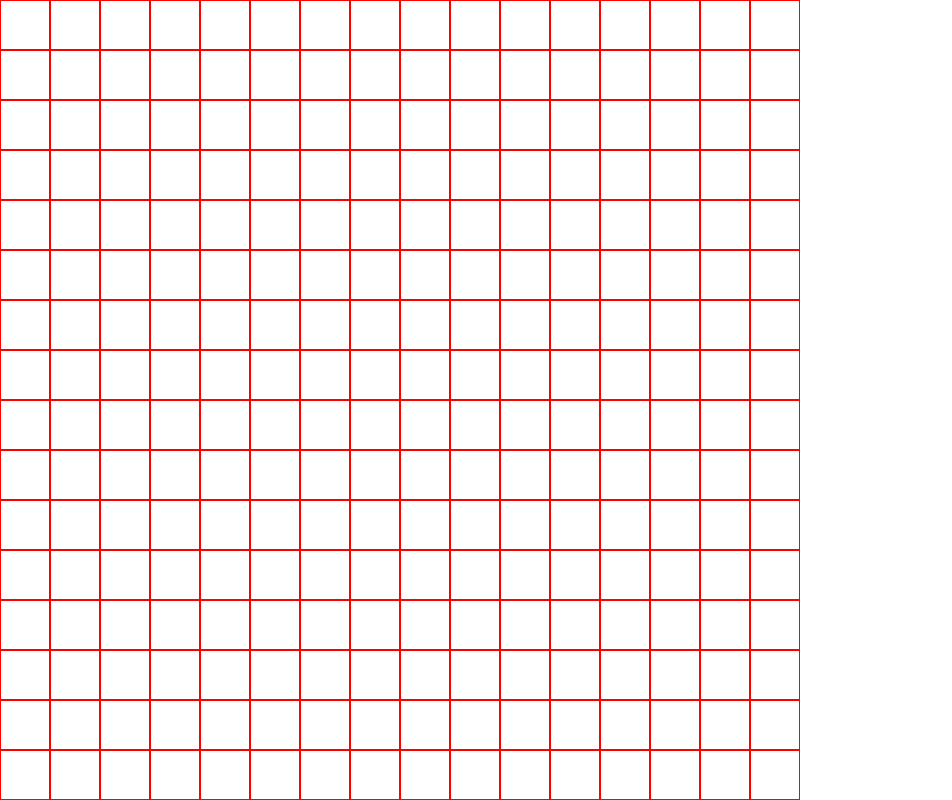
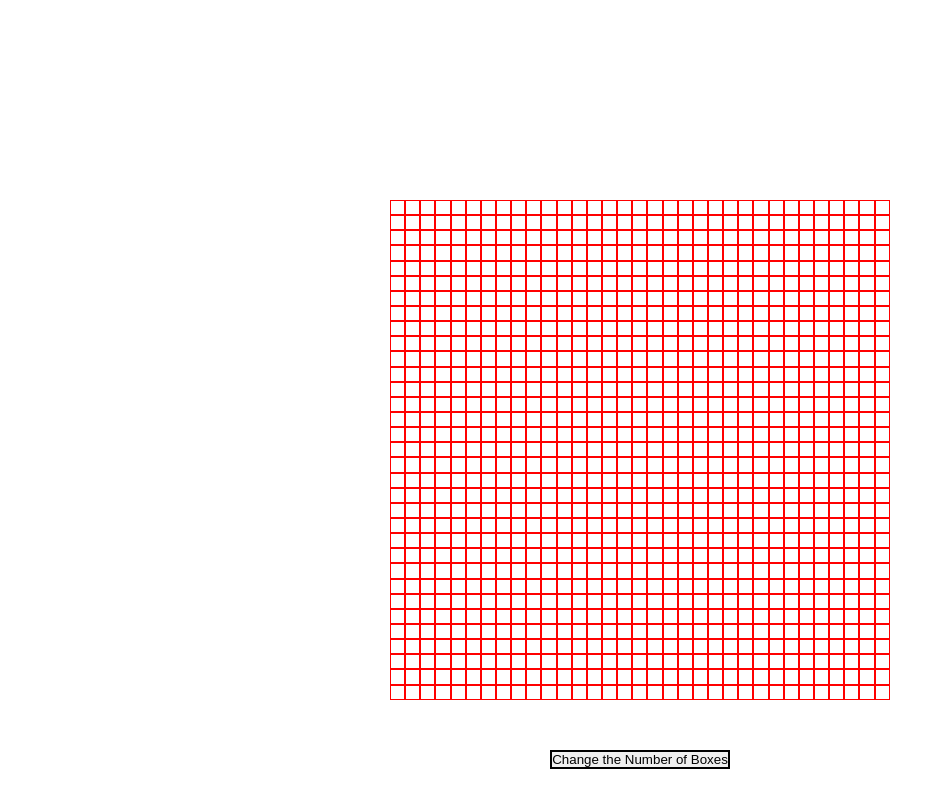
Before and after one commit to jeffreymbaldwin/etch, a plain HTML site: page index.html in a window 1280 px wide. Shown: the whole page, without its empty margins (0-952 px from the left). Drawn offline with Linux system fonts and the light colour scheme.

Commit message:
Center the grid in the middle of the webpage
Add a button and the prompt function to the
button

Add mouseover function to highlight the and color
the squares blue when the mouser goes over them

```diff
--- a/etch.css
+++ b/etch.css
@@ -1,13 +1,17 @@
 #container {
     display: flex;
     flex-wrap: wrap;
-    width: 800px;
+    width: 500px;
+    height: 500px;
+    margin-left: auto;
+    margin-right: auto;
+    margin-top: 200px;
 }
 
 .grid-item {
    display: flex;
-   width: 50px;
-   height: 50px;
+   width: calc(100% / 33);
+   height: calc(100% / 33);
    border: 1px solid red;
 }
 
@@ -16,5 +20,12 @@
     margin: 0;
     padding: 0;
 
+}
 
+#button {
+    margin-left: auto;
+    margin-right: auto;
+    display: flex;
+    margin-top: 50px;
+    border: 2px solid;
 }
--- a/etch.js
+++ b/etch.js
@@ -1,8 +1,22 @@
-for(let i =0; i<16; i++){
-    for(let j = 0; j < 16; j++) {
+for(let i =0; i<33; i++){
+    for(let j = 0; j < 33; j++) {
        const newDiv = document.createElement("div");
        newDiv.classList.add("grid-item");
         document.querySelector("#container").appendChild(newDiv);
 
+        newDiv.addEventListener("mouseover", ( ) => {
+            newDiv.style.backgroundColor = "blue";
+        })
+
     }
 }
+
+document.querySelector("#button").addEventListener("click",() => {
+    getUserInput();
+    //changeForLoop();
+    //changeHeightAndWidth();
+})
+
+function getUserInput (){
+    prompt("Enter a number for your square x square. No number larger than 100 please!");
+}
--- a/index.html
+++ b/index.html
@@ -10,7 +10,7 @@
 
 <h1></h1>
 <div id="container"></div>
-
+<button id="button">Change the Number of Boxes</button>
 
 
 <script src="etch.js"></script>
```
